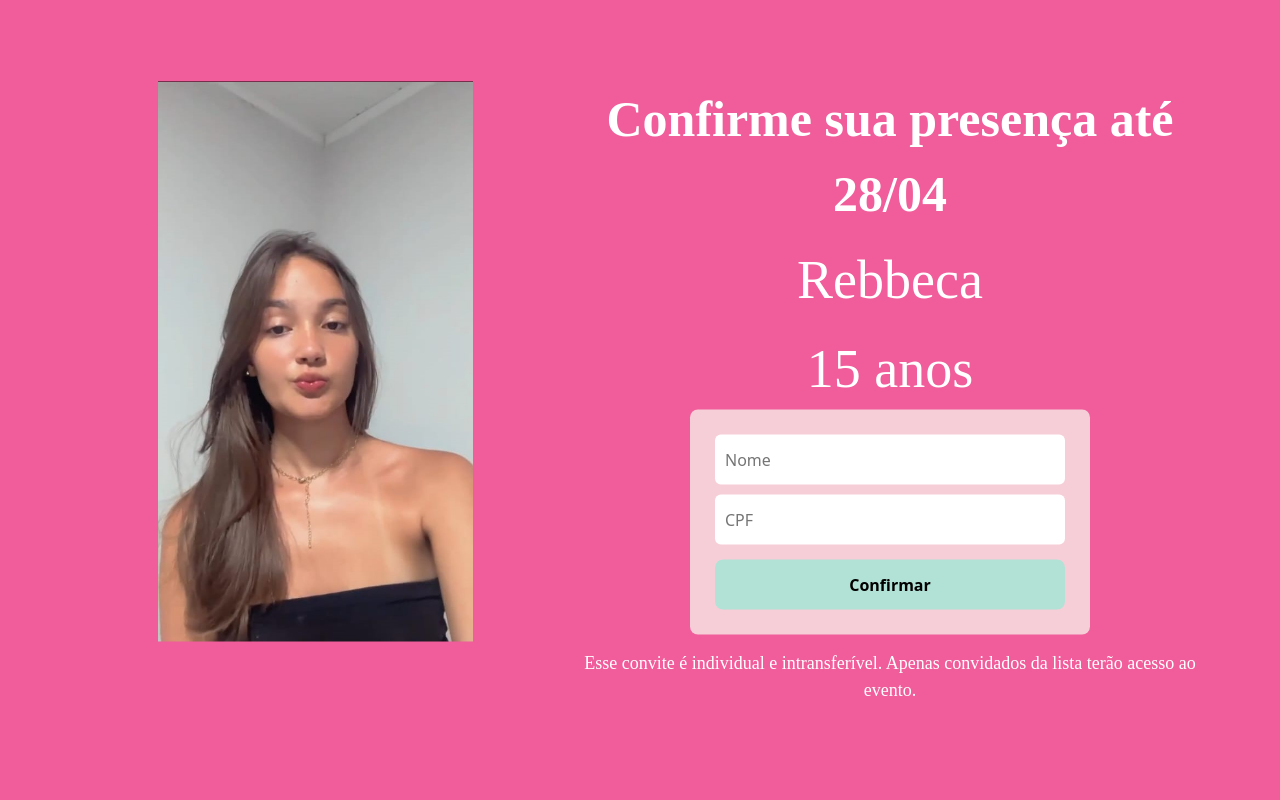
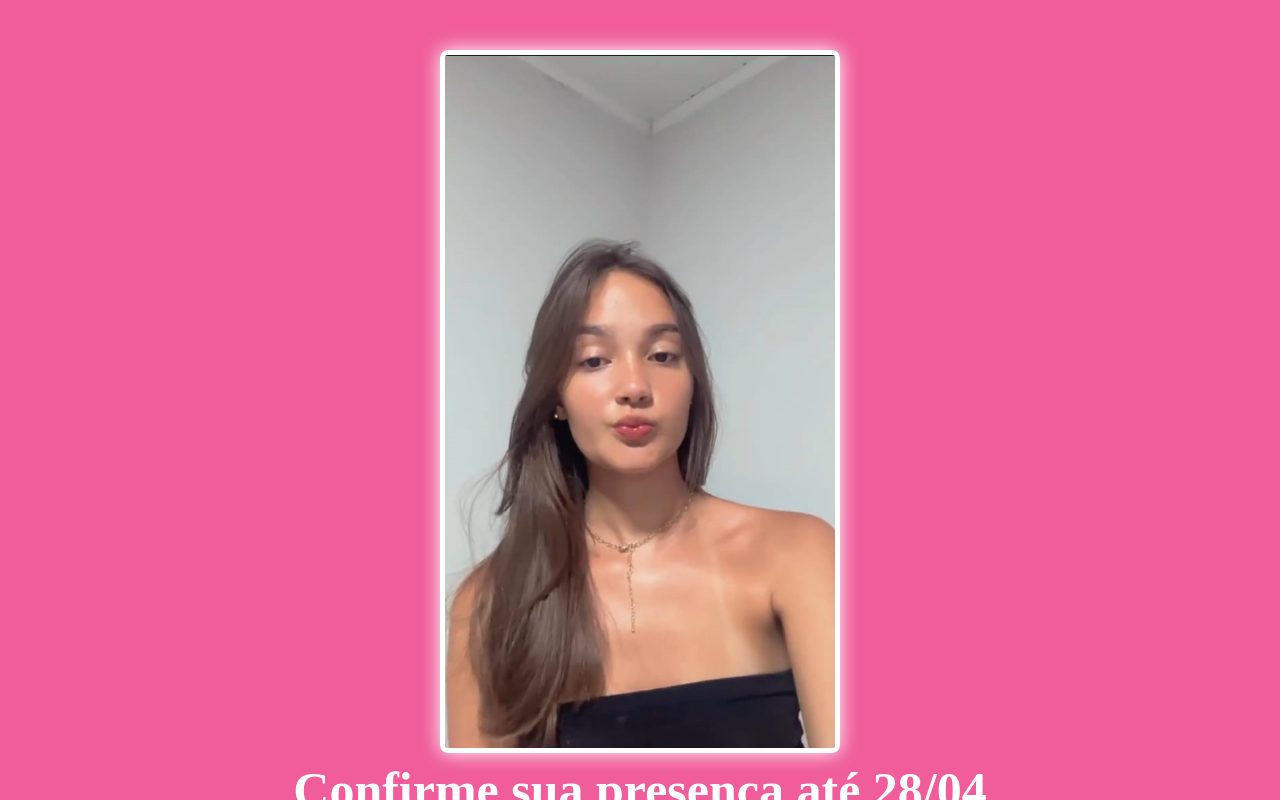
Before and after one commit to CaioAugustobrg/rebbeca-birthday, a React (Vite) app: page / in a window 1280 px wide. Built offline with nearby package versions, Linux system fonts and the light colour scheme; the HTML template or start-up script is replaced by a standard one; a web font is replaced by a local one.

Commit message:
feat: styles

```diff
--- a/package.json
+++ b/package.json
@@ -14,6 +14,7 @@
     "@emotion/react": "^11.11.4",
     "@emotion/styled": "^11.11.0",
     "@hookform/resolvers": "^3.3.4",
+    "axios": "^1.6.8",
     "framer-motion": "^11.0.20",
     "react": "^18.2.0",
     "react-dom": "^18.2.0",
--- a/src/App.tsx
+++ b/src/App.tsx
@@ -1,10 +1,10 @@
-import { ChakraProvider, DarkMode } from "@chakra-ui/react";
+import { ChakraProvider } from "@chakra-ui/react";
 import AppRouter from "./routes/index.tsx";
 import GlobalStyles from "./styles/globalStyles.ts";
 
 function App() {
   return (
-    <ChakraProvider   theme={DarkMode} >
+    <ChakraProvider>
       <AppRouter />
       <GlobalStyles />
     </ChakraProvider>
--- /dev/null
+++ b/src/constants/index.ts
@@ -0,0 +1 @@
+export const DOCUMENT_REGEX = /^(([0-9]{3}.[0-9]{3}.[0-9]{3}-[0-9]{2})|([0-9]{11}))$/;
--- a/src/pages/home/index.tsx
+++ b/src/pages/home/index.tsx
@@ -1,32 +1,28 @@
 import {
-  Container,
-  AbsoluteCenter,
   Button,
   Input,
-  FormControl,
   Stack,
   Box,
   Text,
-  Flex,
+  useToast
 } from "@chakra-ui/react";
+import { Image } from "@chakra-ui/react";
 import { useForm } from "react-hook-form";
 import { yupResolver } from "@hookform/resolvers/yup";
 import * as yup from "yup";
-// import MyCarousel from "../../components/carousel";
 import rebecca from "../../assets/rebecca.jpg";
 
+import { DOCUMENT_REGEX } from "../../constants";
+import apiService from "../../services/api";
+
 const Login = () => {
+  const toast = useToast()
+
   type IUserData = yup.InferType<typeof schema>;
 
   const schema = yup.object({
-    name: yup
-      .string()
-      .max(64)
-      .required("Preencha o campo com o seu nome completo."),
-    cpf: yup
-      .string()
-      .email("")
-      .required("Preencha o campo com um email válido."),
+    name: yup.string().max(64).required("Preencha o campo com o seu nome completo."),
+    cpf: yup.string().matches(DOCUMENT_REGEX, "Preencha o campo com um CPF válido.").required("Preencha o campo com um CPF válido.").length(11)
   });
 
   const {
@@ -36,74 +32,95 @@ const Login = () => {
   } = useForm<IUserData>({
     resolver: yupResolver(schema),
   });
+  const loginSubmit = async (data: IUserData) => {
 
-  const onSubmit = (data: IUserData) => {
-    console.log("oi", data);
+    const { name, cpf } = data;
+
+    const loginPromise = new Promise((resolve, reject) => {
+      apiService.post('/user/create', { name, cpf })
+        .then((response) => {
+          resolve(response.data);
+        })
+        .catch((error) => {
+
+          if (error.response && error.response.data) {
+            reject(new Error(error.response.data));
+          } else {
+            reject(new Error("Falha na confirmação. Tente novamente mais tarde"));
+          }
+        });
+    });
+
+    toast.promise(loginPromise, {
+      success: { title: 'Confirmação concluída com sucesso', description: 'Te vejo lá 😊!' },
+      error: (error) => ({
+        title: 'Erro durante o procedimento',
+        description: error.message,
+      }),
+      loading: { title: 'Processando...', description: 'Aguarde' },
+    })
   };
 
+
   return (
-    <Container
+
+      <Box
+      width="100%"
+      height="100vh"
+      minHeight="100vh"
+      overflowY="auto"
+      display="flex"
         backgroundColor={"#f05d9a"}
-      flexDirection={"column"}
-      width={"100vw"}
-      height={"100vh"}
-      p={0}
-      m={0}
-    >
-      <AbsoluteCenter
-        w={"auto"}
-        h={"auto"}
         flexDirection={"column"}
         color="white"
       >
+        <Box flexDirection={"column"}>
+          <Image
+            boxShadow={"0 0 20px #fff"}
+            border={"5px solid #fff"}
+            mt={"50px"}
+            borderRadius={"8px"}
+            mb={"auto"}
+            ml={"auto"}
+            mr={"auto"}
+            w={400}
+            h={"auto"}
+            src={rebecca}
+            alt="Dan Abramov"
+          />
 
-        <Flex>
-          <Box
-            style={{
-              backgroundImage: `url(${rebecca})`,
-              backgroundSize: "contain",
-              backgroundRepeat: "no-repeat",
-              backgroundPosition: "center",
-              // borderRadius: "8px",
-              height: "70vh",
-              width: "500px",
-
-            }}
-          ></Box>
-
-          <Box m={'auto'} w={"650px"} h={"auto"} >
-            <Box w={"100%"} m={"auto"} >
+          <Box m={"auto"} h={"auto"}>
             <Stack textAlign={"center"}>
+              <Box m={"auto"}>
                 <Text fontWeight={600} fontSize={50} w={"100%"}>
                   Confirme sua presença até 28/04
                 </Text>
-                <Text  fontSize={"54px"}>
-                  Rebbeca
-                </Text>
-                <Text  fontSize={"54px"}>
-                  15 anos
-                </Text>
+              </Box>
+              <Text fontSize={"54px"}>Rebbeca</Text>
+              <Text fontSize={"54px"}>15 anos</Text>
             </Stack>
-            </Box>
 
-            <Box w={'auto'}>
-              <FormControl
-                h={"auto"}
-                p={25}
-                m={"auto"}
-                backgroundColor={"#F6CED8"}
-                borderRadius={"8px"}
-                w={400}
-                onSubmit={handleSubmit(onSubmit)}
+            <Box m={'auto'} w={"360px"}>
+              <form
+                style={{
+                  height: "auto",
+                  padding: "25px",
+                  marginRight: "5%",
+                  marginLeft: "5%",
+                  backgroundColor: "#F6CED8",
+                  borderRadius: "8px",
+                  width: "90%",
+                }}
+                onSubmit={handleSubmit(loginSubmit)}
               >
                 <Input
                   backgroundColor={"#fff"}
                   borderRadius={6}
                   w={"100%"}
-                  h={50}
-                  mb={10}
+                  h={10}
+                  mb={2}
                   color={"#000"}
-                  p={10}
+                  p={5}
                   placeholder="Nome"
                   {...register("name")}
                 />
@@ -122,10 +139,12 @@ const Login = () => {
                   backgroundColor={"#fff"}
                   borderRadius={6}
                   w={"100%"}
-                  h={50}
+                  h={10}
                   color={"#000"}
-                  p={10}
-                  placeholder="CPF"
+                  p={5}
+                  mt={5}
+                  mb={2}
+                  placeholder="CPF (somente números)"
                   type="text"
                   {...register("cpf")}
                 />
@@ -151,20 +170,22 @@ const Login = () => {
                   fontSize={"16px"}
                   backgroundColor={"#B2E2D6"}
                   _hover={{ backgroundColor: "#D3B8E2" }}
+                  type="submit"
                 >
                   Confirmar
                 </Button>
-              </FormControl>
+              </form>
             </Box>
-            <Text fontSize={18} m={15} textAlign={"center"}>
-              Esse convite é individual e intransferível. Apenas convidados da
-              lista terão acesso ao evento.
+            <Box m={"auto"} w={"70%"}>
+              <Text w={"100%"} fontSize={18} mt={15} textAlign={"center"}>
+                Essa confirmação é individual e intransferível. Apenas convidados da
+                lista confirmados terão acesso ao evento.
               </Text>
             </Box>
-        </Flex>
-      </AbsoluteCenter>
-      {/* <MyCarousel /> */}
-    </Container>
+          </Box>
+        </Box>
+      </Box>
+
   );
 };
 
--- /dev/null
+++ b/src/services/api.ts
@@ -0,0 +1,49 @@
+/* eslint-disable no-useless-catch */
+/* eslint-disable @typescript-eslint/no-explicit-any */
+import axios, { Method } from 'axios'
+
+export class ApiService {
+constructor(private endPoint: string) {}
+
+public get(url: string, params?: any) {
+return this.request('GET', url, params)
+}
+
+public post(url: string, body: any) {
+return this.request('POST', url, body)
+}
+public put(url: string, body: any) {
+return this.request('PUT', url, body)
+}
+
+public patch(url: string, body: any) {
+  return this.request('PATCH', url, body)
+  }
+
+public delete(url: string, params?: any) {
+return this.request('DELETE', url, params)
+}
+private async request(method: Method, url: string, data: any) {
+  let response;
+try {
+response = await axios.request({
+baseURL: this.endPoint,
+    url,
+    data,
+    method,
+    withCredentials: true,
+    headers: {
+ "Content-Type": data instanceof FormData ? "multipart/form-data" : "application/json",
+  },
+       })
+     } catch (error: any) {
+       throw error
+     }
+     return response
+   }
+ }
+
+const API_ENDPOINT = 'http://127.0.0.1:3000'
+const apiService = new ApiService(API_ENDPOINT)
+
+export default apiService
```
Also changed, not shown: src/routes/index.tsx (+0 -21 lines), 1 other file (tests, documents, lock files or other folders). Lines whose indentation alone changed are shown as unchanged.
